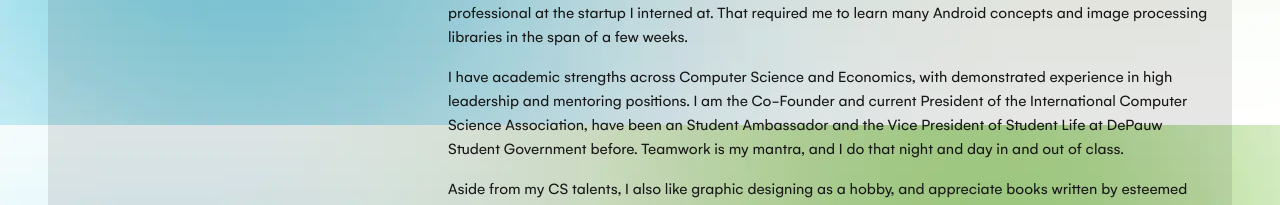
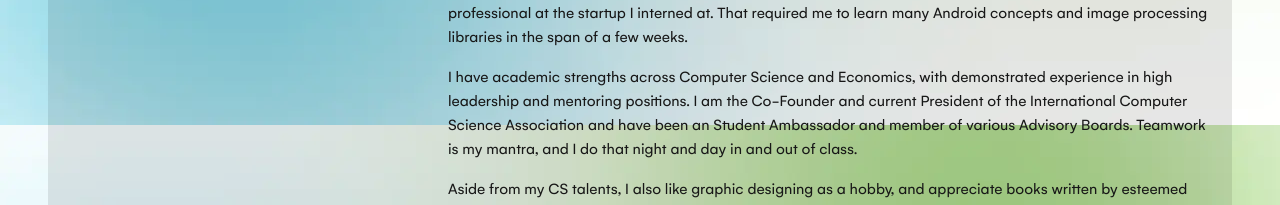
Before and after one commit to csvidit/temp-cs-portfolio, a Next.js app: page / in a window 1280 px wide. Shown: the part 707-912 px from the top of the page. Built offline with nearby package versions, Linux system fonts and the light colour scheme.

Commit message:
update About

```diff
--- a/src/components/About.tsx
+++ b/src/components/About.tsx
@@ -38,9 +38,8 @@ const About = () => {
             I have academic strengths across Computer Science and Economics,
             with demonstrated experience in high leadership and mentoring
             positions. I am the Co-Founder and current President of the
-            International Computer Science Association, have been an Student
-            Ambassador and the Vice President of Student Life at DePauw Student
-            Government before. Teamwork is my mantra, and I do that night and
+            International Computer Science Association and have been an Student
+            Ambassador and member of various Advisory Boards. Teamwork is my mantra, and I do that night and
             day in and out of class.
           </p>
           <p className="">
```
